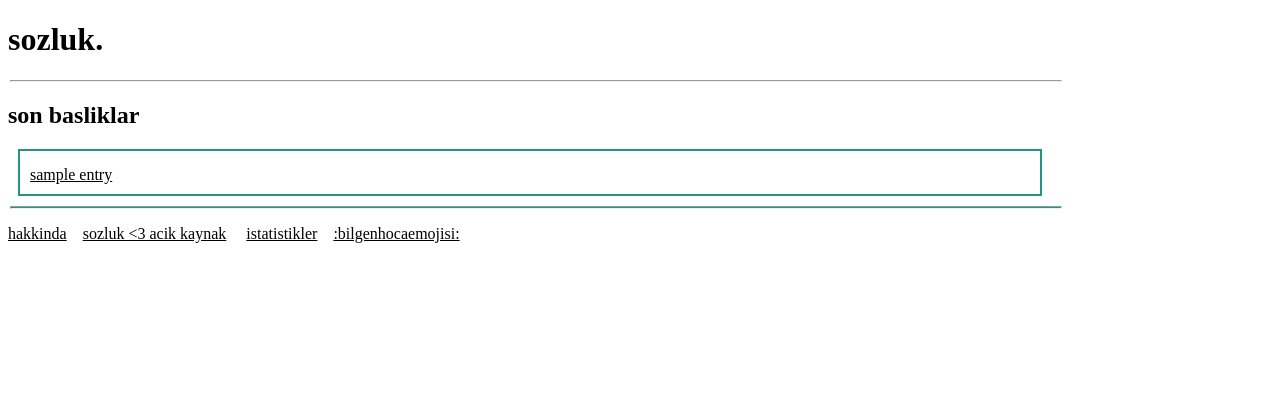
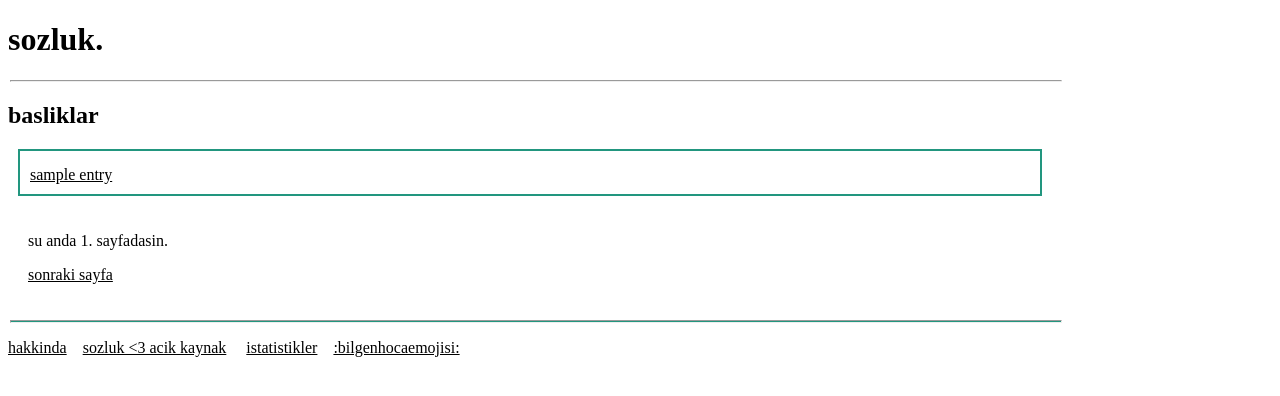
Before and after one commit to insanolanbiri/sozluk, a Flask app: page /topics in a window 1280 px wide. Shown: the top 396 px of the page. Run offline with Flask 3, Linux system fonts and the light colour scheme; tables that the repository leaves empty hold one stand-in row (values such as "Sample post"); some libraries are stand-ins or nearby versions.

Commit message:
feat(topics): pages

```diff
--- a/sozluk/app.py
+++ b/sozluk/app.py
@@ -263,6 +263,26 @@ async def authors():
 
 @app.route("/topics")
 async def topics():
-    latest_topics = db.get_latest_topics(limit=None)
+    page = request.args.get("page", "1")
 
-    return render_template("topics.html", topics=await latest_topics)
+    try:
+        page = int(page)
+    except ValueError:
+        flash("kotu sayfa")
+        return redirect(url_for("topics"))
+
+    if page <= 0:
+        flash("kucuk sayfa. seni gidi seni!")
+        return redirect(url_for("topics"))
+
+    topics_per_page = 10
+
+    latest_topics = await db.get_latest_topics(
+        offset=(page - 1) * topics_per_page, limit=topics_per_page
+    )
+
+    if not latest_topics:
+        flash("cok gittin")
+        abort(404)
+
+    return render_template("topics.html", topics=latest_topics, page=page)
--- a/sozluk/templates/index.html
+++ b/sozluk/templates/index.html
@@ -40,7 +40,7 @@
 </div>
 <hr>
 <div class="draw margined_div">
-    <h2><a href="{{url_for('topics')}}">son basliklar</a></h2>
+    <h2><a href="{{url_for('topics')}}">basliklar</a></h2>
     <h2><a href="{{url_for('random')}}">rastgele</a></h2>
     <h2><a href="{{url_for('authors')}}">yazarlar</a></h2>
 </div>
--- a/sozluk/templates/topics.html
+++ b/sozluk/templates/topics.html
@@ -1,8 +1,8 @@
 {%extends 'layout.html'-%}
-{%block title-%}son basliklar - {{app_name}}{%endblock-%}
+{%block title-%}basliklar: sayfa {{page}} - {{app_name}}{%endblock-%}
 
 {%block body-%}
-<h2>son basliklar</h2>
+<h2>basliklar</h2>
 <div class="draw margined_div">
     <div class="list">
         {%for i in topics -%}
@@ -12,4 +12,11 @@
         {%endfor-%}
     </div>
 </div>
+    <div class="margined_div">
+        <p>su anda {{page}}. sayfadasin.</p>
+        <p>
+            <a href="?page={{page+1}}">sonraki sayfa</a>{%if page != 1%} <a href="?page={{page-1}}">onceki
+                sayfa</a>{%endif-%}
+        </p>
+    </div>
 {%endblock-%}
```
